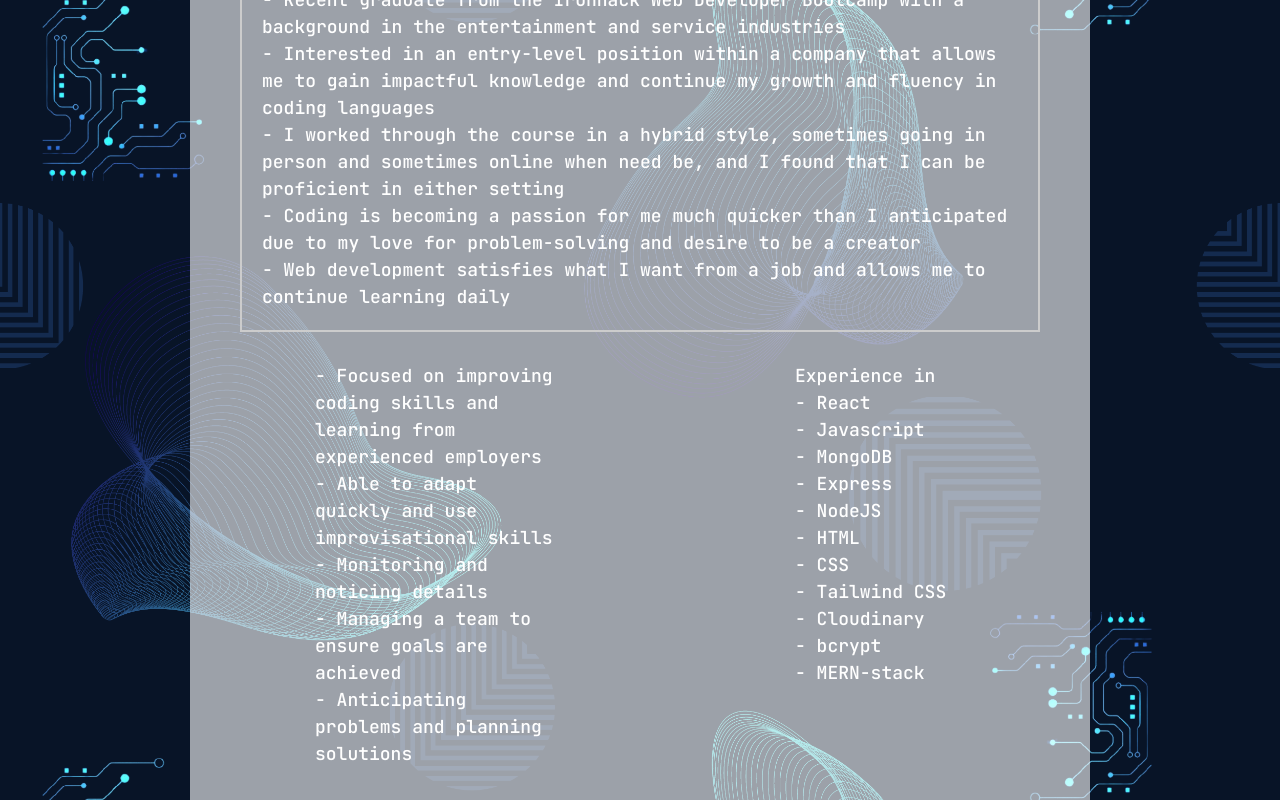
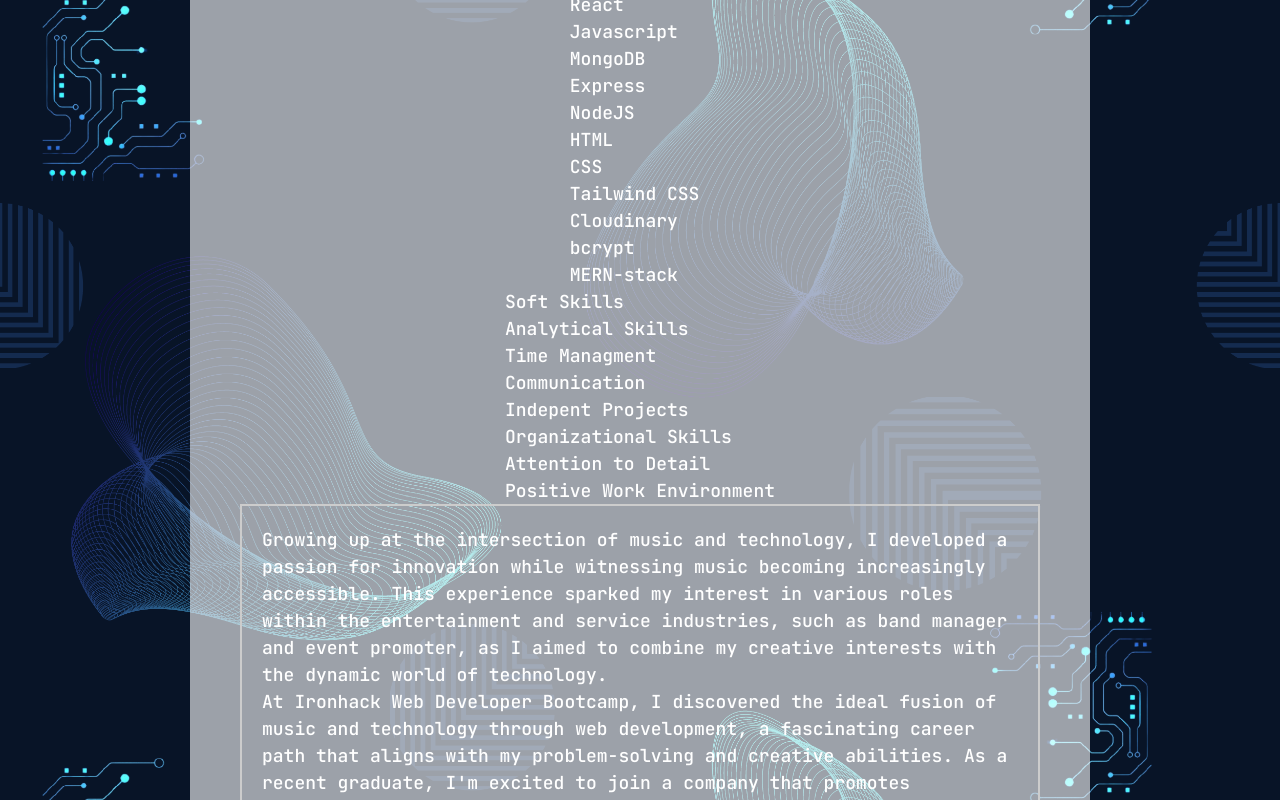
Before and after one commit to brodiekime21/portfolio, a React (Create React App) app: page / in a window 1280 px wide. Shown: the part 1040-1840 px from the top of the page. Built offline with nearby package versions, Linux system fonts and the light colour scheme.

Commit message:
updated about me

```diff
--- a/src/components/About.js
+++ b/src/components/About.js
@@ -6,61 +6,70 @@ function About() {
   const isVisible = useIntersectionObserver(sectionRef);
 
   return (
-    <div       className={`home-container boxes-about about-container ${isVisible ? "fade-in" : "fade-out"}`}
-    ref={sectionRef}>
+    <div
+      className={`home-container boxes-about about-container ${
+        isVisible ? "fade-in" : "fade-out"
+      }`}
+      ref={sectionRef}
+    >
       <h1 className="font-bold">About Me</h1>
+      <div>
+        <p>Experience in</p>
+        <p>React</p>
+        <p>Javascript</p>
+        <p>MongoDB</p>
+        <p>Express</p>
+        <p>NodeJS</p>
+        <p>HTML</p>
+        <p>CSS</p>
+        <p>Tailwind CSS</p>
+        <p>Cloudinary</p>
+        <p>bcrypt</p>
+        <p>MERN-stack</p>
+      </div>
+      <div>
+        <p>Soft Skills</p>
+        <p>Analytical Skills</p>
+        <p>Time Managment</p>
+        <p>Communication</p>
+        <p>Indepent Projects</p>
+        <p>Organizational Skills</p>
+        <p>Attention to Detail</p>
+        <p>Positive Work Environment</p>
+      </div>
       <div className="about-box text-l">
+
         <div>
           <p>
-            - Recent graduate from the Ironhack Web Developer Bootcamp with a
-            background in the entertainment and service industries
+            Growing up at the intersection of music and technology, I developed
+            a passion for innovation while witnessing music becoming
+            increasingly accessible. This experience sparked my interest in
+            various roles within the entertainment and service industries, such
+            as band manager and event promoter, as I aimed to combine my
+            creative interests with the dynamic world of technology.
           </p>
           <p>
-            - Interested in an entry-level position within a company that allows
-            me to gain impactful knowledge and continue my growth and fluency in
-            coding languages
+            At Ironhack Web Developer Bootcamp, I discovered the ideal fusion of
+            music and technology through web development, a fascinating career
+            path that aligns with my problem-solving and creative abilities. As
+            a recent graduate, I'm excited to join a company that promotes
+            continuous learning and development, enabling me to advance as a web
+            developer.
           </p>
           <p>
-            - I worked through the course in a hybrid style, sometimes going in
-            person and sometimes online when need be, and I found that I can be
-            proficient in either setting
+            In my past roles, I've demonstrated strong communication,
+            analytical, and organizational skills—essential for success in web
+            development. My diverse background has honed my attention to detail,
+            time management, and capacity to overcome challenges using
+            innovative solutions. These skills and my passion for music and
+            innovation make me a valuable asset to any web development team.
           </p>
           <p>
-            - Coding is becoming a passion for me much quicker than I
-            anticipated due to my love for problem-solving and desire to be a
-            creator
+            Committed to lifelong learning and bridging the gap between people
+            and technology, I'm eager to join a company that shares my vision
+            and offers a supportive environment for professional growth as a web
+            developer.
           </p>
-          <p>
-            - Web development satisfies what I want from a job and allows me to
-            continue learning daily
-          </p>
-        </div>
-      </div>
-      <div className="about-content text-l">
-        <div>
-          <p>
-            - Focused on improving coding skills and learning from experienced
-            employers
-          </p>
-          <p>- Able to adapt quickly and use improvisational skills</p>
-          <p>- Monitoring and noticing details</p>
-          <p>- Managing a team to ensure goals are achieved</p>
-          <p>- Anticipating problems and planning solutions</p>
-        </div>
-
-        <div>
-          <p>Experience in</p>
-          <p>- React</p>
-          <p>- Javascript</p>
-          <p>- MongoDB</p>
-          <p>- Express</p>
-          <p>- NodeJS</p>
-          <p>- HTML</p>
-          <p>- CSS</p>
-          <p>- Tailwind CSS</p>
-          <p>- Cloudinary</p>
-          <p>- bcrypt</p>
-          <p>- MERN-stack</p>
         </div>
       </div>
     </div>
```
